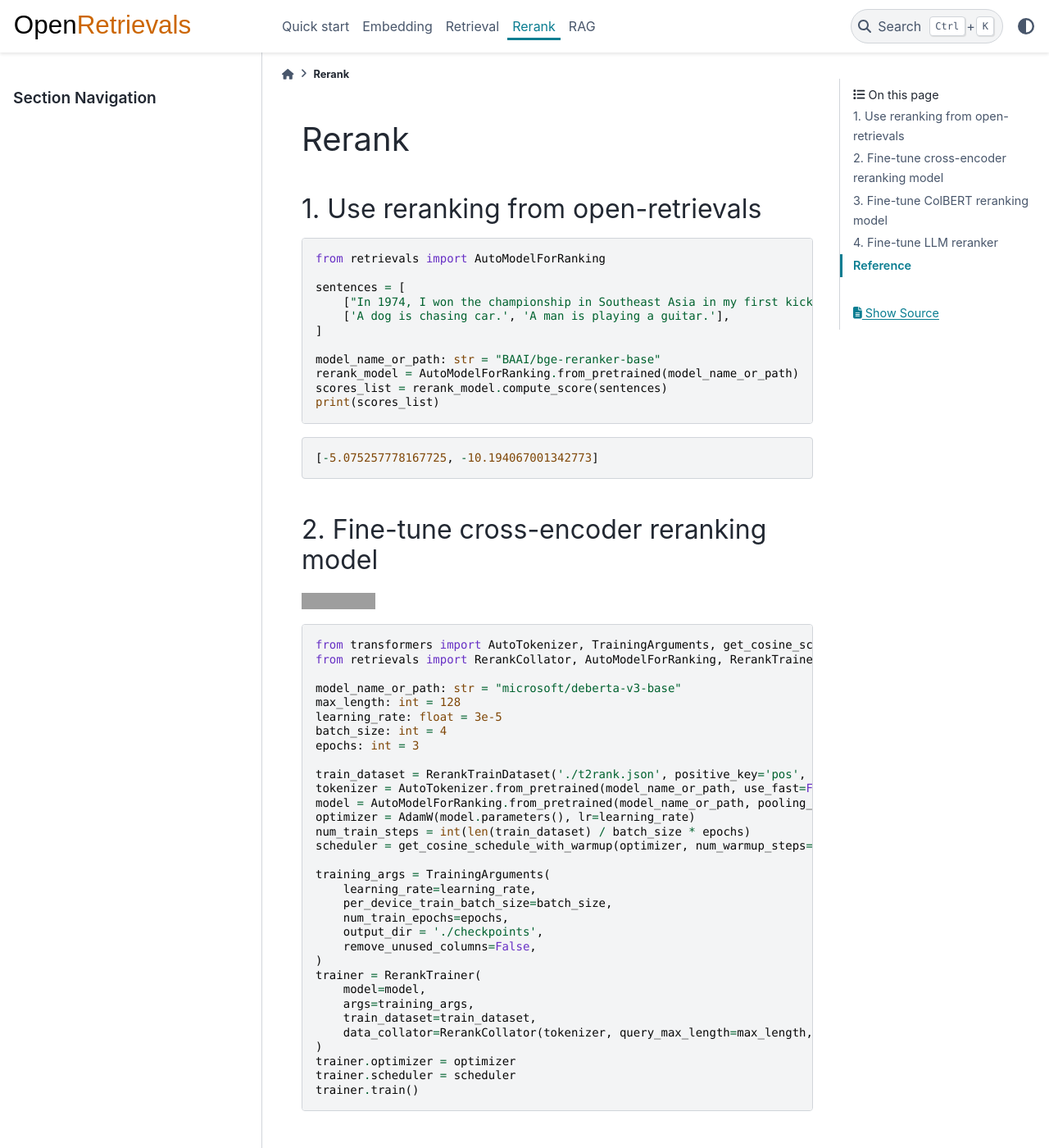
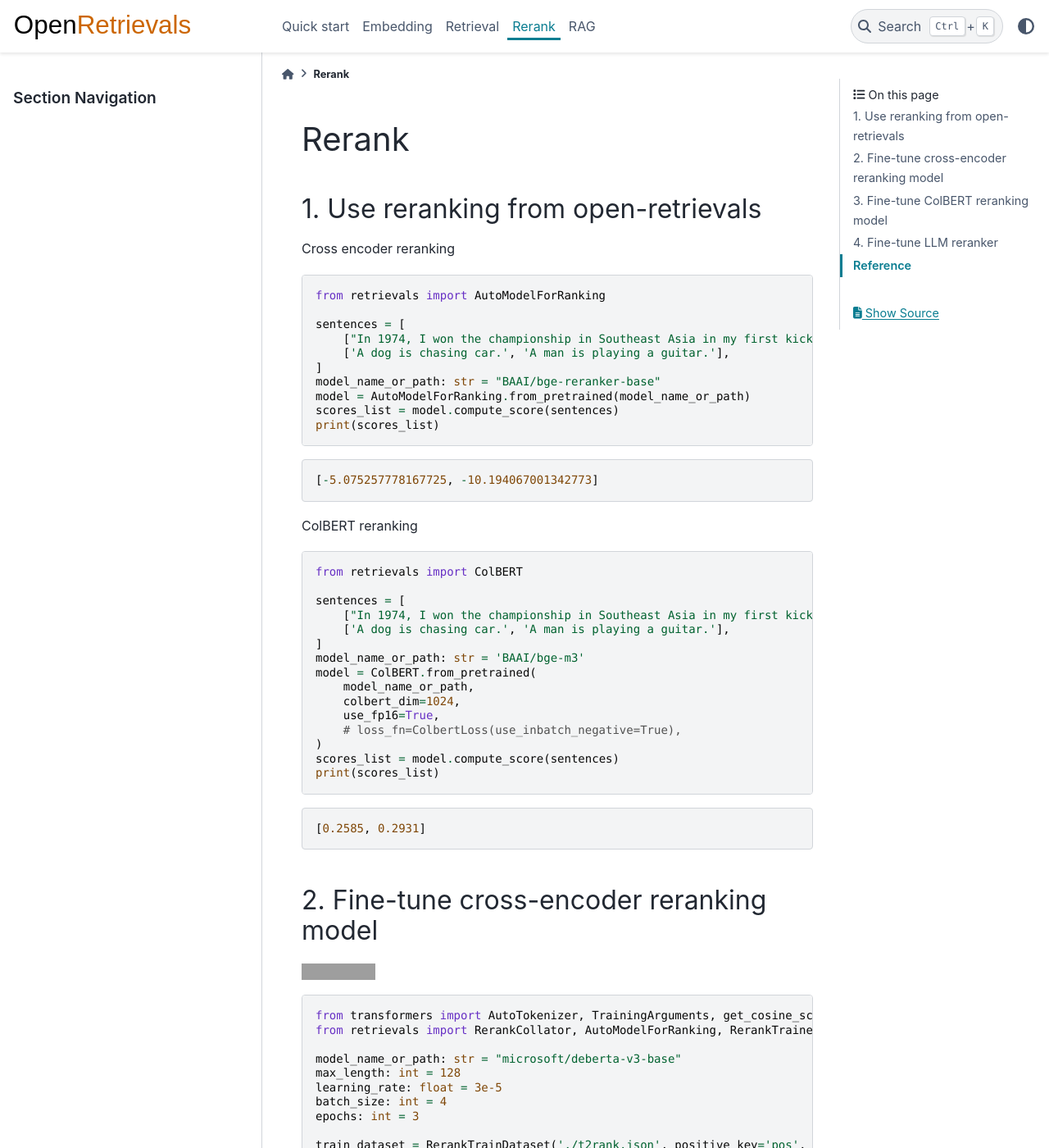
Before and after one commit to LongxingTan/open-retrievals, a Sphinx documentation site: the page built from docs/source/rerank.rst, in a window 1280 px wide and 1400 px high. Shown: the whole window at 82% size. Built offline with Sphinx 7.4.7 and the PyData theme 0.15.4, drawn with Linux system fonts in a browser that asks for light colours; grey boxes are pictures that could not be loaded.

Commit message:
docs: udpate

```diff
--- a/docs/source/index.rst
+++ b/docs/source/index.rst
@@ -68,7 +68,7 @@ More datasets examples
 Contributing
 ---------------------
 
-If you wish to contribute to the project, please refer to our `contribution guidelines <https://github.com/LongxingTan/Time-series-prediction/blob/master/CONTRIBUTING.md>`_.
+If you want to contribute to the project, please refer to our `contribution guidelines <https://github.com/LongxingTan/Time-series-prediction/blob/master/CONTRIBUTING.md>`_.
 
 
 .. toctree::
--- a/docs/source/quick-start.rst
+++ b/docs/source/quick-start.rst
@@ -168,4 +168,4 @@ Fine-tune reranking
 4. RAG
 -----------------------------
 
-We can use open-retrievals easily to build RAG application, or integrated with LangChain and Llamaindex.
+We can use open-retrievals easily to build RAG application, or integrated with LangChain or LlamaIndex.
--- a/docs/source/rerank.rst
+++ b/docs/source/rerank.rst
@@ -5,6 +5,8 @@ Rerank
 
 1. Use reranking from open-retrievals
 -------------------------------------------
+
+Cross encoder reranking
 
 .. code-block:: python
 
@@ -14,15 +16,39 @@ Rerank
         ["In 1974, I won the championship in Southeast Asia in my first kickboxing match", "In 1982, I defeated the heavy hitter Ryu Long."],
         ['A dog is chasing car.', 'A man is playing a guitar.'],
     ]
-
     model_name_or_path: str = "BAAI/bge-reranker-base"
-    rerank_model = AutoModelForRanking.from_pretrained(model_name_or_path)
-    scores_list = rerank_model.compute_score(sentences)
+    model = AutoModelForRanking.from_pretrained(model_name_or_path)
+    scores_list = model.compute_score(sentences)
     print(scores_list)
 
 .. code::
 
     [-5.075257778167725, -10.194067001342773]
+
+
+ColBERT reranking
+
+.. code-block:: python
+
+    from retrievals import ColBERT
+
+    sentences = [
+        ["In 1974, I won the championship in Southeast Asia in my first kickboxing match", "In 1982, I defeated the heavy hitter Ryu Long."],
+        ['A dog is chasing car.', 'A man is playing a guitar.'],
+    ]
+    model_name_or_path: str = 'BAAI/bge-m3'
+    model = ColBERT.from_pretrained(
+        model_name_or_path,
+        colbert_dim=1024,
+        use_fp16=True,
+        # loss_fn=ColbertLoss(use_inbatch_negative=True),
+    )
+    scores_list = model.compute_score(sentences)
+    print(scores_list)
+
+.. code::
+
+    [0.2585, 0.2931]
 
 
 2. Fine-tune cross-encoder reranking model
```
Also changed, not shown: docs/source/embed.rst (+18 -19 lines), docs/source/retrieval.rst (+7 -7 lines).
